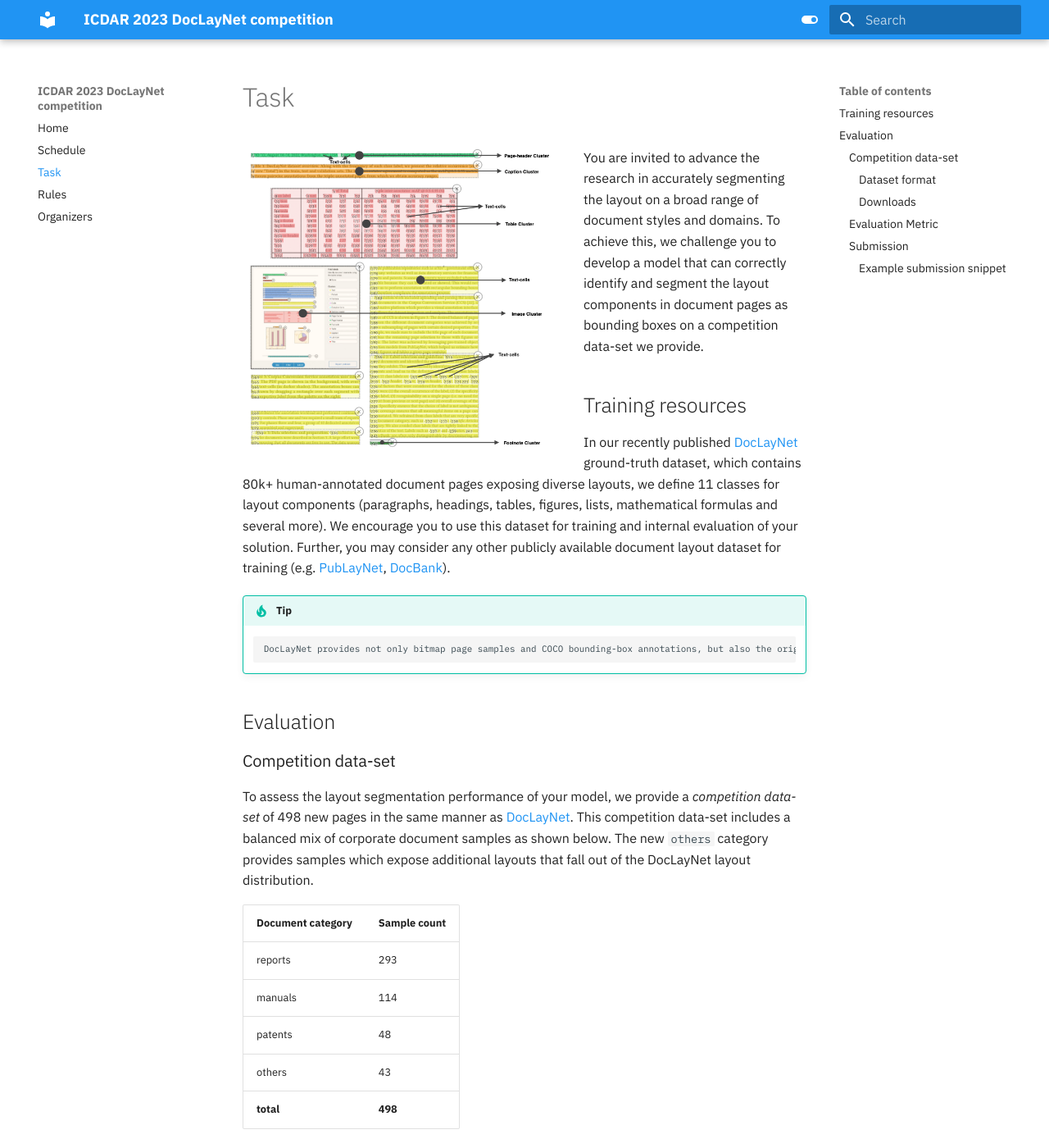
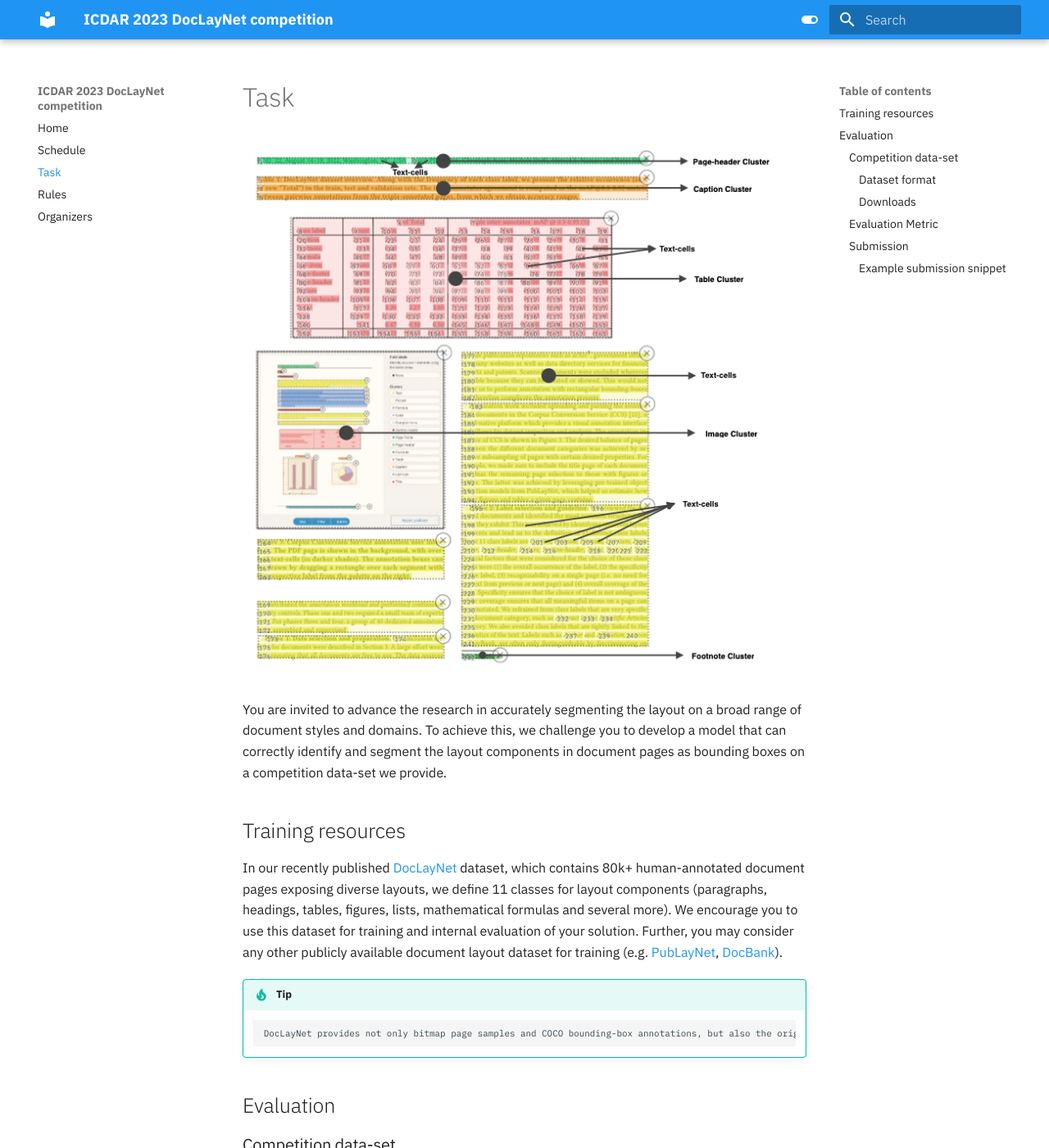
Before and after one commit to DS4SD/icdar23-doclaynet, an MkDocs documentation site: the page built from docs/task.md, in a window 1280 px wide and 1400 px high. Shown: the whole window at 82% size. Built offline with MkDocs 1.6.1 and Material for MkDocs 9.7.7, drawn with Linux system fonts in a browser that asks for light colours.

Commit message:
small modifications

```diff
--- a/docs/task.md
+++ b/docs/task.md
@@ -1,16 +1,16 @@
 # Task
 
-![Complex layouts](figures/explain_pdf_cluster.png){ align=left width="400" }
+![Complex layouts](figures/explain_pdf_cluster.png)
 
 You are invited to advance the research in accurately segmenting the layout on a broad range of document styles and domains. To achieve this, we challenge you to develop a model that can correctly identify and segment the layout components in document pages as bounding boxes on a competition data-set we provide.
 
 ## Training resources
 
-In our recently published [DocLayNet](https://github.com/DS4SD/DocLayNet) ground-truth dataset, which contains 80k+ human-annotated document pages exposing diverse layouts, we define 11 classes for layout components (paragraphs, headings, tables, figures, lists, mathematical formulas and several more). We encourage you to use this dataset for training and internal evaluation of your solution.
+In our recently published [DocLayNet](https://github.com/DS4SD/DocLayNet) dataset, which contains 80k+ human-annotated document pages exposing diverse layouts, we define 11 classes for layout components (paragraphs, headings, tables, figures, lists, mathematical formulas and several more). We encourage you to use this dataset for training and internal evaluation of your solution.
 Further, you may consider any other publicly available document layout dataset for training (e.g. [PubLayNet](https://github.com/ibm-aur-nlp/PubLayNet), [DocBank](https://github.com/doc-analysis/DocBank)).
 
 !!! tip
-        DocLayNet provides not only bitmap page samples and COCO bounding-box annotations, but also the original PDF files and paired JSON with the digital text-cells. This may support you in exploring the most recent advancements in the ML landscape, such as multi-modal deep learning architectures.
+        DocLayNet provides not only bitmap page samples and COCO bounding-box annotations, but also the original PDF files and paired JSON with the digital text-cells. This may support you in exploring solving the problem using language and vision with multimodal approaches.
 
 
 ## Evaluation
```
Also changed, not shown: docs/index.md (+2 -2 lines), docs/team.md (+1 -1 lines).
